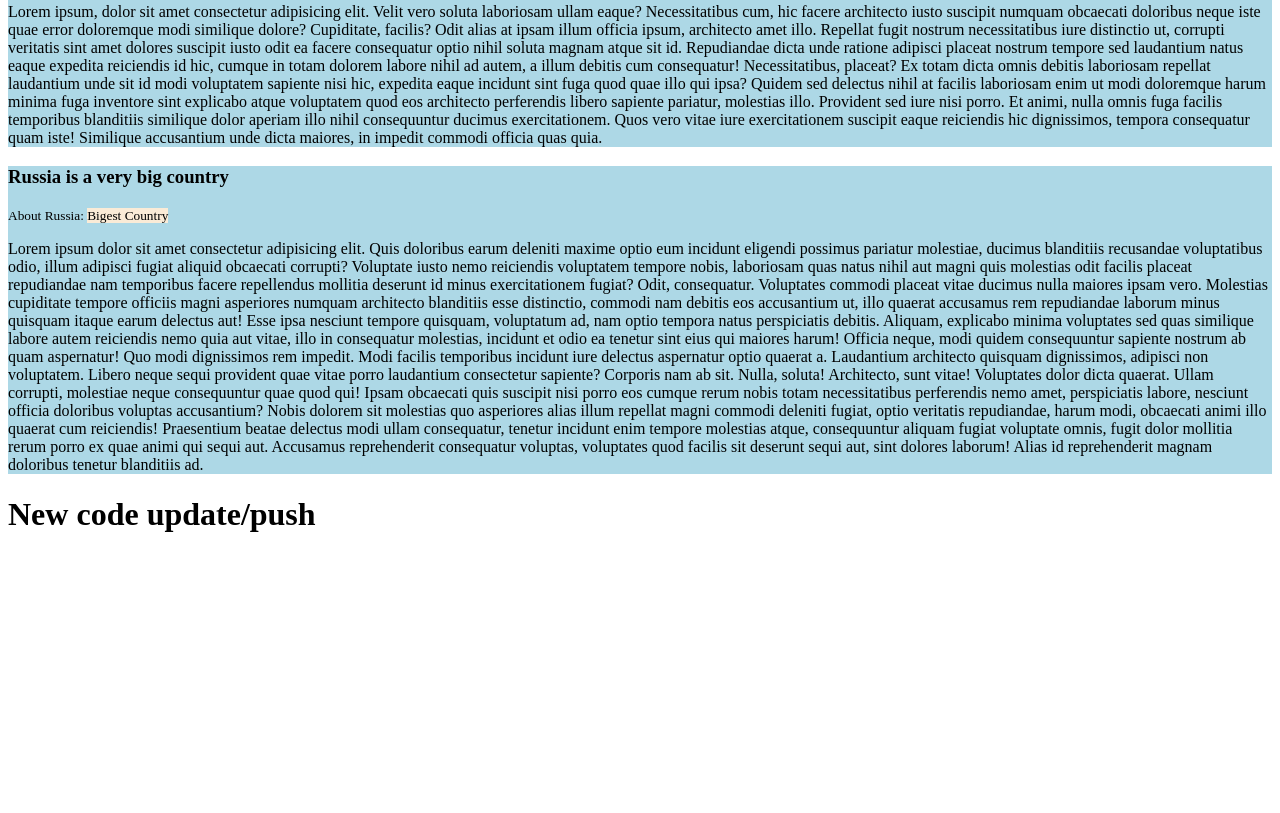
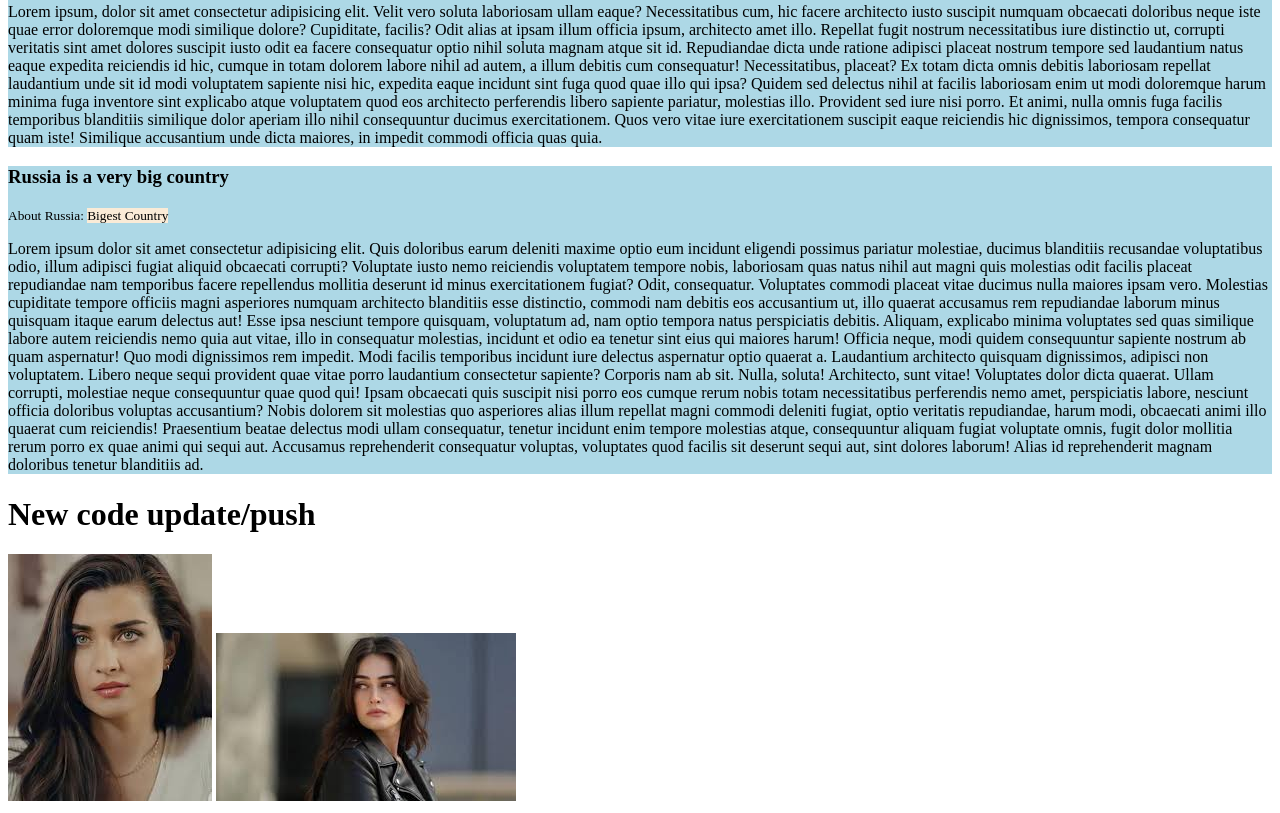
Before and after one commit to harunur6729/my-second-repo, a plain HTML site: page index.html in a window 1280 px wide. Shown: the part 292-1105 px from the top of the page. Before the commit the page ends 846 px from the top, so only its background shows below. Drawn offline with Linux system fonts and the light colour scheme.

Commit message:
Photo added

```diff
--- a/index.html
+++ b/index.html
@@ -34,5 +34,7 @@
 
 
    <h1>New code update/push</h1>
+   <img src="Tuba.jpeg" alt="">
+   <img src="Ersa.JPEG" alt="">
 </body>
 </html>
```
Also changed, not shown: Ersa.jpeg (added), Tuba.jpeg (added).
